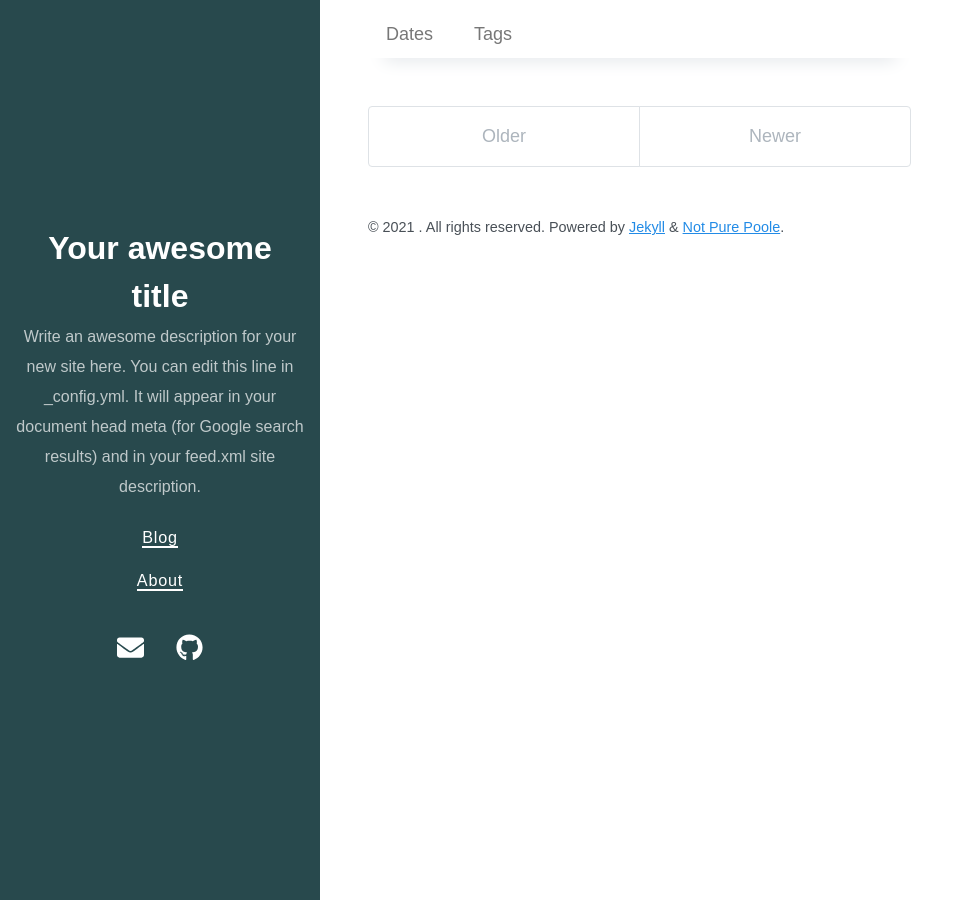
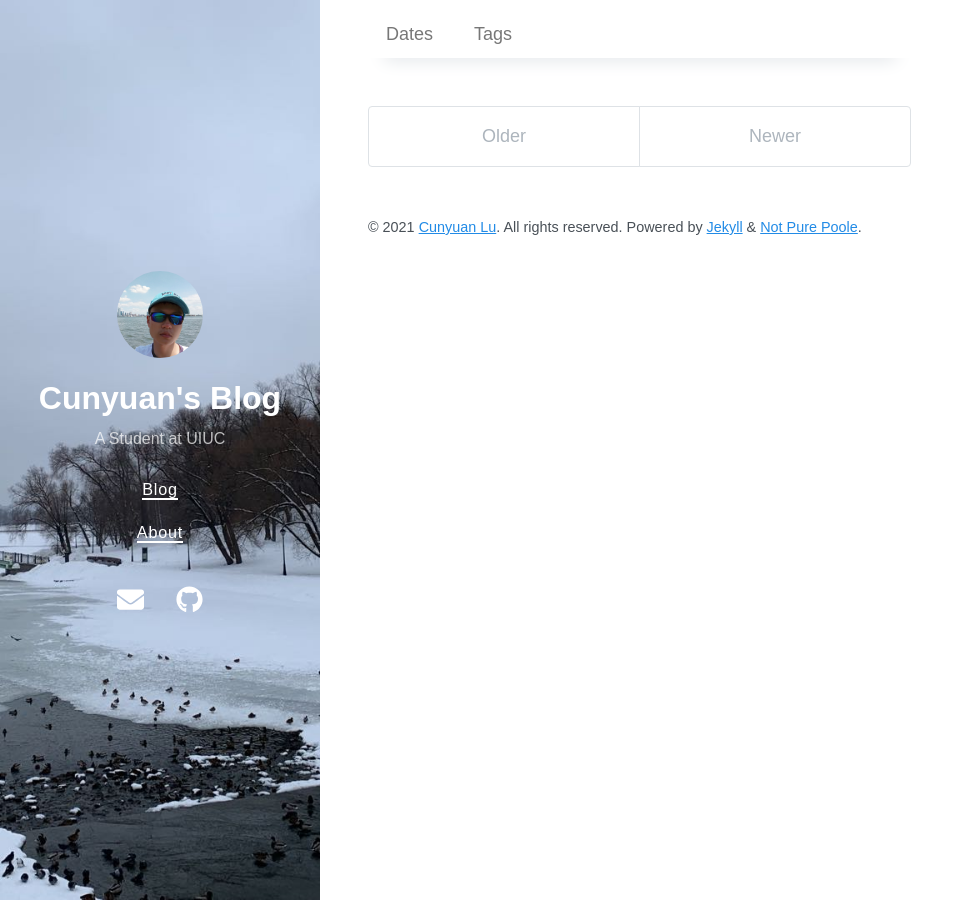
Before and after one commit to Timelordlulu/Blog, a Jekyll site: the page built from index.md, in a window 1280 px wide. Shown: the whole page, without its empty margins (0-974 px from the left). Built offline with Jekyll 4.4.1, drawn with Linux system fonts in a browser that asks for light colours; nearby versions of some CDN libraries; the list of posts is cut into pages by our own code.

Commit message:
fix config file

```diff
--- a/_config.yml
+++ b/_config.yml
@@ -1,43 +1,59 @@
-# Welcome to Jekyll!
-#
-# This config file is meant for settings that affect your whole blog, values
-# which you are expected to set up once and rarely edit after that. If you find
-# yourself editing this file very often, consider using Jekyll's data files
-# feature for the data you need to update frequently.
-#
-# For technical reasons, this file is *NOT* reloaded automatically when you use
-# 'bundle exec jekyll serve'. If you change this file, please restart the server process.
+# Setup
+title: Cunyuan's Blog
+description: A Student at UIUC
+url: https://timelordlulu.github.io/
+avatar: images/avatar.JPG
+paginate: 5
+permalink: pretty
+cover_image: images/bg.jpeg
 
-# Site settings
-# These are used to personalize your new site. If you look in the HTML files,
-# you will see them accessed via {{ site.title }}, {{ site.email }}, and so on.
-# You can create any custom variable you would like, and they will be accessible
-# in the templates via {{ site.myvariable }}.
-title: Your awesome title
-email: your-email@example.com
-description: >- # this means to ignore newlines until "baseurl:"
-  Write an awesome description for your new site here. You can edit this
-  line in _config.yml. It will appear in your document head meta (for
-  Google search results) and in your feed.xml site description.
-baseurl: "" # the subpath of your site, e.g. /blog
-url: "" # the base hostname & protocol for your site, e.g. http://example.com
-twitter_username: jekyllrb
-github_username:  jekyll
+# Gems
+plugins:
+  - jekyll-gist
+  - jekyll-paginate
+  - jekyll-seo-tag
+  - jekyll-feed
+  - jekyll-sitemap
 
-# Build settings
-markdown: kramdown
-theme: minima
-plugins:
-  - jekyll-feed
+# Optimize Jekyll
+exclude:
+  - .editorconfig
+  - .git
+  - .jekyll-cache
+  - Gemfile
+  - Gemfile.lock
+  - LICENSE.md
+  - README.md
+  - scripts/
+  - not-pure-poole.gemspec
 
-# Exclude from processing.
-# The following items will not be processed, by default. Create a custom list
-# to override the default setting.
-# exclude:
-#   - Gemfile
-#   - Gemfile.lock
-#   - node_modules
-#   - vendor/bundle/
-#   - vendor/cache/
-#   - vendor/gems/
-#   - vendor/ruby/
+# Optimize Jekyl SEO Tag
+# twitter:
+#   username: vszhub
+#   card: summary
+# logo: logo.png
+# social:
+#   name: Songzi Vong
+#   links:
+#     - https://twitter.com/vszhub
+#     - https://github.com/vszhub
+# google_site_verification: xxxxx
+# lang: en
+
+sass:
+  sass_dir: _sass
+  style: :compressed
+
+# Options
+
+# Replace this value and uncomment to enable Google Analytics tracking
+# google_analytics: UA-000000-0
+
+# Replace this value and uncomment to enable Disqus
+# disqus: xxxxxx
+
+# Specify the author for blog posts
+author:
+  name: Cunyuan Lu
+  url: https://github.com/Timelordlulu
+  email: cunyuan2@illinois.edu
```
